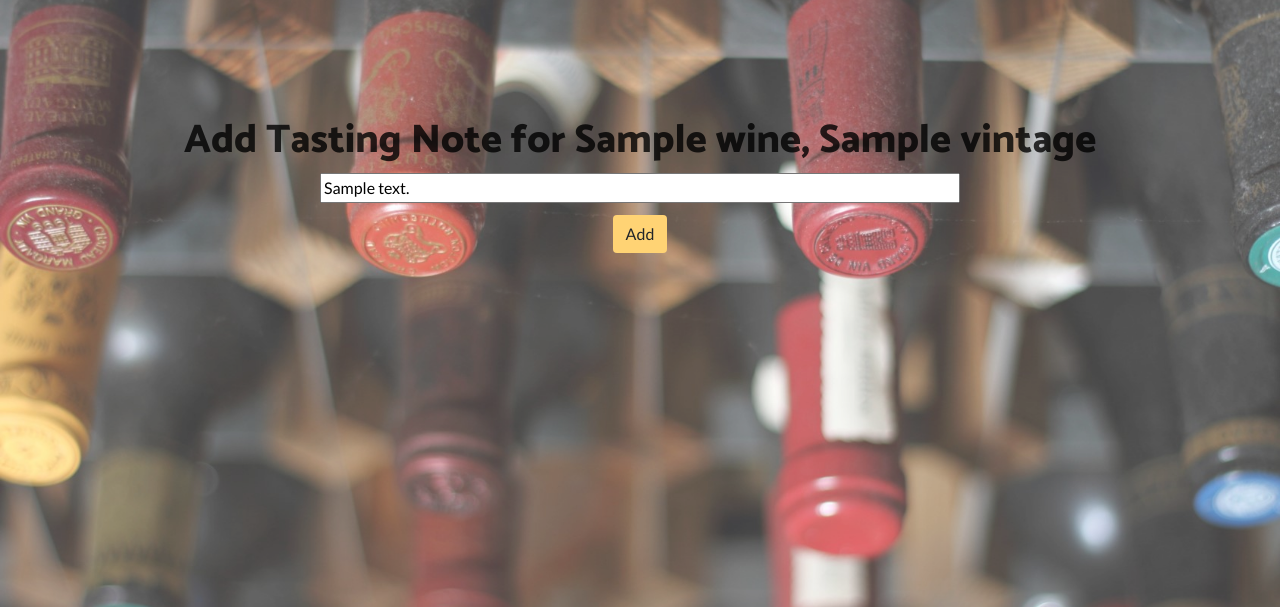
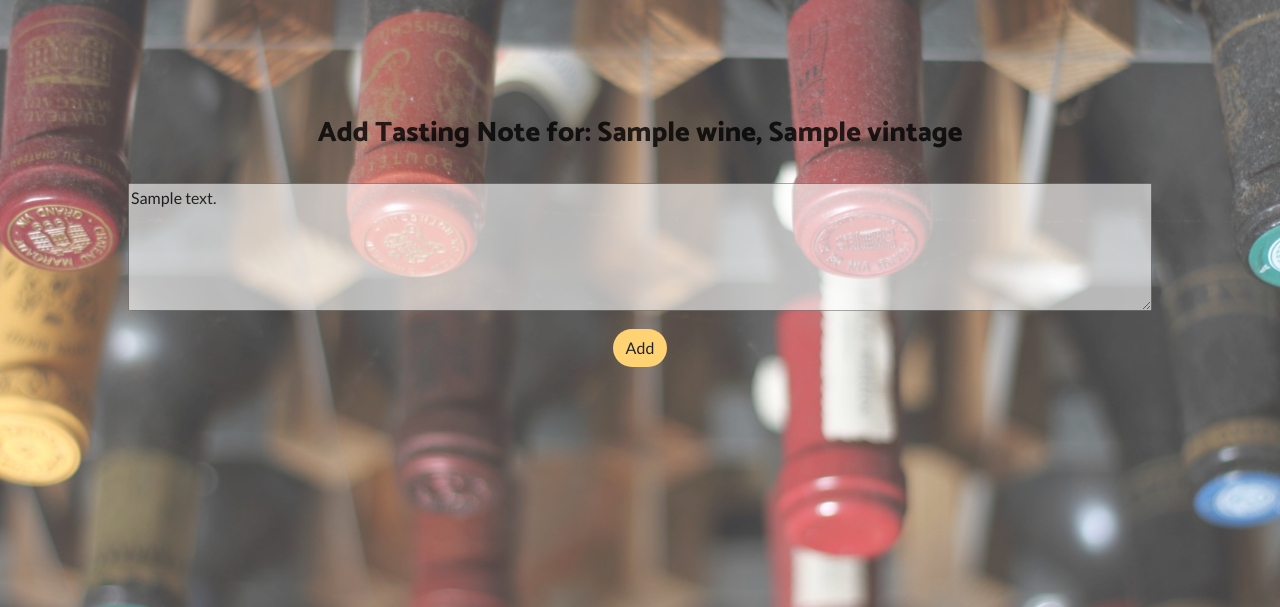
Before and after one commit to StuChapman/BD-MS-Project-Cave-du-Vins-broken-Procfile, a Flask app: template templates/add_tasting_note.html in a window 1280 px wide. Shown: the part 67-674 px from the top of the page. Run offline with Flask 2, Linux system fonts and the light colour scheme; the template is opened without the code that fills it: most values are stand-ins (such as "Sample title", 1, 10 or a date in 2020); some libraries are stand-ins or nearby versions.

Commit message:
Enhance: improved styling for add_tasting_note.html

```diff
--- a/run.py
+++ b/run.py
@@ -284,9 +284,7 @@ def add_tasting_note_page(wine_id):
 def add_tasting_note():
     tastingnoteadd = request.values.get("add_tasting_note")
     wineid = request.values.get("wine_id")
-    existing_tastingnote = mongo.db.wines.find_one({'tasting_notes': tastingnoteadd})
-    if existing_tastingnote is None:
-        return render_template("index.html",
+    return render_template("index.html",
         user_name = 'User: ' + session['username'],
         colours=mongo.db.colours.find(),
         country=mongo.db.country.find(),
@@ -294,13 +292,6 @@ def add_tasting_note():
         grape=mongo.db.grape.find(),
         update=mongo.db.wines.update( {'_id': ObjectId(wineid)},
             {"$set": {'tasting_notes': tastingnoteadd}})) # Credit: https://stackoverflow.com/questions/10290621/how-do-i-partially-update-an-object-in-mongodb-so-the-new-object-will-overlay
-    return render_template("index.html",
-        user_name = 'User: ' + session['username'],
-        colours=mongo.db.colours.find(),
-        country=mongo.db.country.find(),
-        region=mongo.db.region.find(),
-        grape=mongo.db.grape.find(),
-        )
 
 
 if __name__ == '__main__':
--- a/static/css/style.css
+++ b/static/css/style.css
@@ -125,7 +125,10 @@ header.hero .hero-content .hero-subheading {
 }
 
 .tastingnote {
-    width: 50vw;
+    width: 80vw;
+    height: 8rem;
+    overflow-y: scroll;
+    opacity: .6;
 }
 
 /* Large Media Device styling */
--- a/templates/add_tasting_note.html
+++ b/templates/add_tasting_note.html
@@ -7,13 +7,14 @@
         <div class="hero-content">
             <div class="container">
                 <div>
-                    <h1>Add Tasting Note for {{ wine.wine_name }}, {{ wine.vintage }}</h1>
+                    <h3>Add Tasting Note for: {{ wine.wine_name }}, {{ wine.vintage }}</h3>
                 </div>
+                <br>
                 <form method="POST" action="{{ url_for('add_tasting_note', wine_id=wine._id) }}">
                     <div>
-                        <input type="text" class="tastingnote ml-auto mb-1" name="add_tasting_note" value="{{ wine.tasting_notes }}">
+                        <textarea type="text" class="tastingnote ml-auto mb-1" name="add_tasting_note">{{ wine.tasting_notes }}</textarea>
                     </div>
-                    <button type="submit" class="btn btn-yellow mt-2">Add</button>
+                    <button type="submit" class="btn btn-yellow rounded-pill mt-2">Add</button>
                 </form>
                 <br>
             </div>
--- a/templates/index.html
+++ b/templates/index.html
@@ -108,7 +108,7 @@
                                 <i class="fas fa-plus"></i>
                             </a>
                             <p class="ml-1 mr-auto">
-                                Add Tasting Note
+                                Add/Update Tasting Note
                             </p>
                         </div>
                     {% endif %}
```
